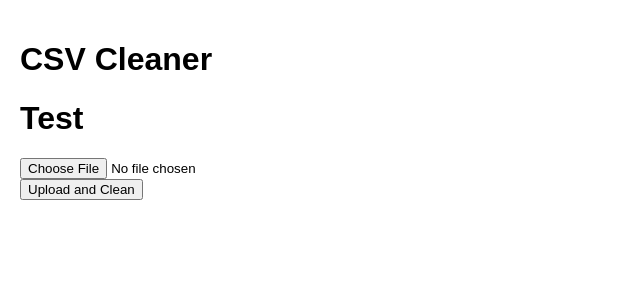
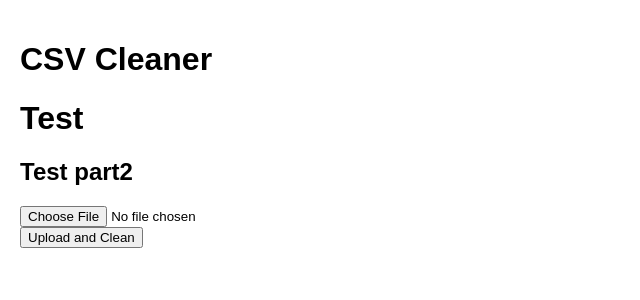
Before and after one commit to Ahmed-usama12/first-release, a React (Create React App) app in the folder frontend/: page / in a window 1280 px wide. Shown: the top 300 px of the page, without its empty margins (0-640 px from the left). Built offline with nearby package versions, Linux system fonts and the light colour scheme.

Commit message:
Add test p2 text

```diff
--- a/frontend/src/App.js
+++ b/frontend/src/App.js
@@ -42,6 +42,7 @@ function App() {
         <div style={{ padding: "20px", fontFamily: "Arial, sans-serif" }}>
             <h1>CSV Cleaner</h1>
             <h1>Test</h1>
+            <h2>Test part2</h2>
             <input type="file" accept=".csv" onChange={handleFileChange} />
             <br />
             <button onClick={handleUpload} disabled={loading}>
```
